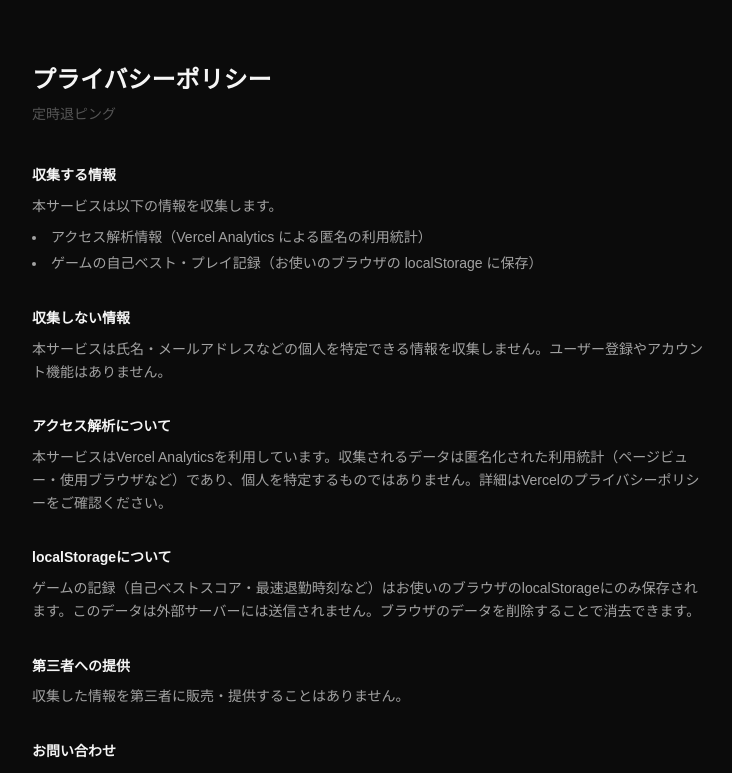
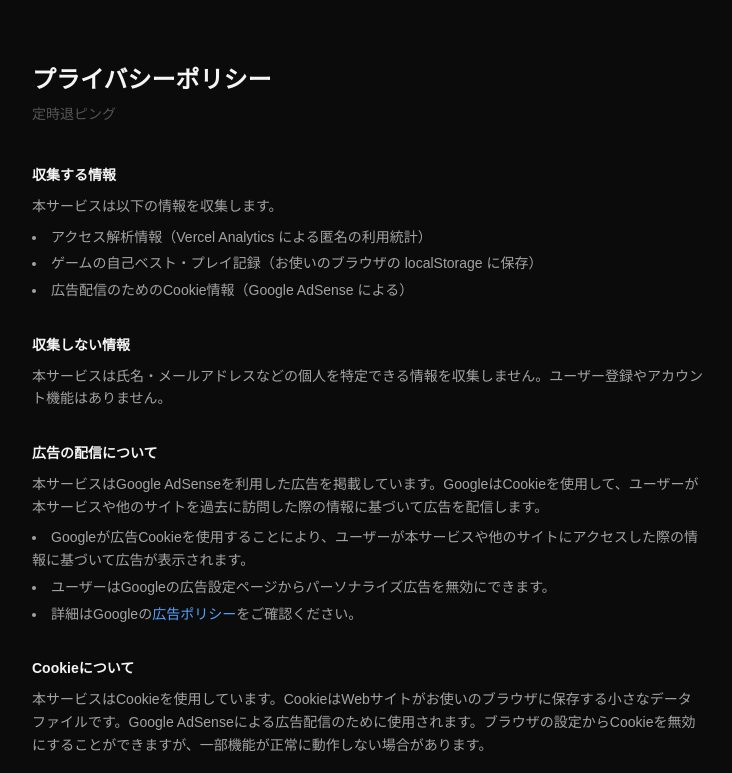
Before and after one commit to naoto-m0413/naoto-portfolio, a Next.js app: page /teijitaiping/privacy in a window 1280 px wide. Shown: the top 773 px of the page, without its empty margins (272-1004 px from the left). Built offline with nearby package versions, Linux system fonts and the light colour scheme.

Commit message:
プライバシーポリシー更新: Google AdSense・Cookie記載を追加

```diff
--- a/src/app/teijitaiping/privacy/page.tsx
+++ b/src/app/teijitaiping/privacy/page.tsx
@@ -16,12 +16,28 @@ export default function PrivacyPage() {
             <ul className="list-disc list-inside mt-2 space-y-1">
               <li>アクセス解析情報（Vercel Analytics による匿名の利用統計）</li>
               <li>ゲームの自己ベスト・プレイ記録（お使いのブラウザの localStorage に保存）</li>
+              <li>広告配信のためのCookie情報（Google AdSense による）</li>
             </ul>
           </section>
 
           <section>
             <h2 className="text-[#f5f5f5] font-semibold mb-2">収集しない情報</h2>
             <p>本サービスは氏名・メールアドレスなどの個人を特定できる情報を収集しません。ユーザー登録やアカウント機能はありません。</p>
+          </section>
+
+          <section>
+            <h2 className="text-[#f5f5f5] font-semibold mb-2">広告の配信について</h2>
+            <p>本サービスはGoogle AdSenseを利用した広告を掲載しています。GoogleはCookieを使用して、ユーザーが本サービスや他のサイトを過去に訪問した際の情報に基づいて広告を配信します。</p>
+            <ul className="list-disc list-inside mt-2 space-y-1">
+              <li>Googleが広告Cookieを使用することにより、ユーザーが本サービスや他のサイトにアクセスした際の情報に基づいて広告が表示されます。</li>
+              <li>ユーザーはGoogleの広告設定ページからパーソナライズ広告を無効にできます。</li>
+              <li>詳細はGoogleの<a href="https://policies.google.com/technologies/ads" className="text-blue-400 hover:underline" target="_blank" rel="noreferrer">広告ポリシー</a>をご確認ください。</li>
+            </ul>
+          </section>
+
+          <section>
+            <h2 className="text-[#f5f5f5] font-semibold mb-2">Cookieについて</h2>
+            <p>本サービスはCookieを使用しています。CookieはWebサイトがお使いのブラウザに保存する小さなデータファイルです。Google AdSenseによる広告配信のために使用されます。ブラウザの設定からCookieを無効にすることができますが、一部機能が正常に動作しない場合があります。</p>
           </section>
 
           <section>
@@ -36,7 +52,7 @@ export default function PrivacyPage() {
 
           <section>
             <h2 className="text-[#f5f5f5] font-semibold mb-2">第三者への提供</h2>
-            <p>収集した情報を第三者に販売・提供することはありません。</p>
+            <p>収集した情報を第三者に販売・提供することはありません。ただし、Google AdSenseの広告配信にあたり、Googleが定めるプライバシーポリシーに基づいてデータが処理される場合があります。</p>
           </section>
 
           <section>
@@ -49,7 +65,7 @@ export default function PrivacyPage() {
           </section>
         </div>
 
-        <p className="text-[#555] text-xs mt-12">最終更新：2026年3月</p>
+        <p className="text-[#555] text-xs mt-12">最終更新：2026年3月（Google AdSense対応）</p>
 
         <div className="mt-8">
           <a
```
